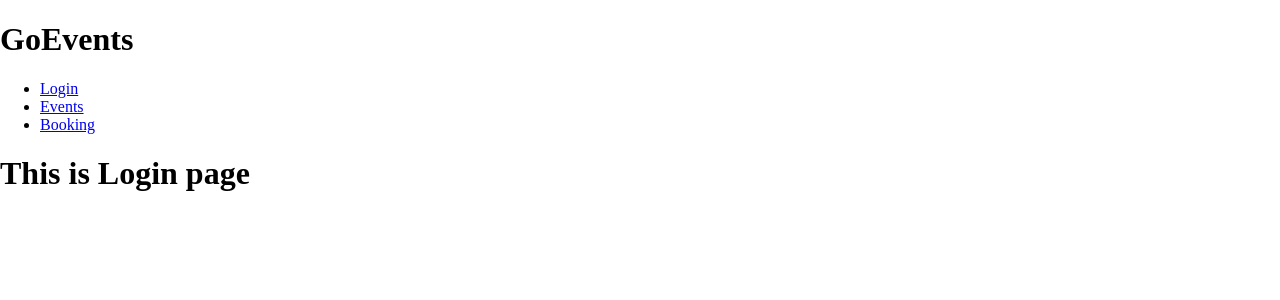
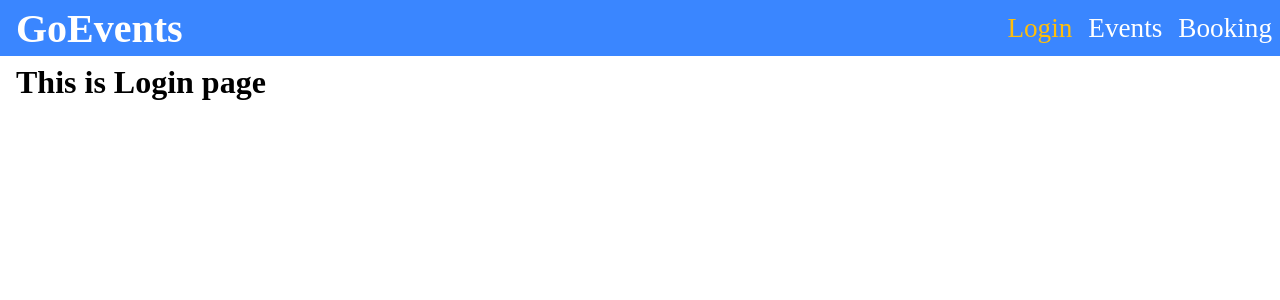
Before and after one commit to hishamss/GraphQL_Events, a React (Create React App) app in the folder client/: page /auth in a window 1280 px wide. Shown: the top 300 px of the page. Built offline with nearby package versions, Linux system fonts and the light colour scheme.

Commit message:
styled navbar

```diff
--- a/client/src/App.js
+++ b/client/src/App.js
@@ -1,4 +1,5 @@
 import React from "react";
+import "./app.css";
 import {
   BrowserRouter as Router,
   Route,
@@ -13,6 +14,7 @@ function App() {
   return (
     <Router>
       <MainNavigation />
+      <main className="mainContainer">
         <Switch>
           <Redirect from="/" to="/auth" exact />
           <Route exact path="/auth" component={LoginPage} />
@@ -20,6 +22,7 @@ function App() {
           <Route exact path="/booking" component={BookingPage} />
           <Route path="/" component={LoginPage} />
         </Switch>
+      </main>
     </Router>
   );
 }
--- /dev/null
+++ b/client/src/app.css
@@ -0,0 +1,3 @@
+.mainContainer {
+  margin: 4rem 1rem;
+}
--- a/client/src/components/Navigation/MainNavigation.js
+++ b/client/src/components/Navigation/MainNavigation.js
@@ -1,9 +1,9 @@
 import React from "react";
 import { NavLink } from "react-router-dom";
-
+import "./style.css";
 function mainNavigation() {
   return (
-    <header>
+    <header className="mainNavigation">
       <div className="mainNavigationLogo">
         <h1>GoEvents</h1>
       </div>
--- /dev/null
+++ b/client/src/components/Navigation/style.css
@@ -0,0 +1,46 @@
+.mainNavigation {
+  background: #3a86ff;
+  height: 3.5rem;
+  width: 100%;
+  position: fixed;
+  top: 0;
+  display: flex;
+  align-items: center;
+  margin: 0;
+  padding: 0 1rem;
+}
+
+.mainNavigationLogo h1 {
+  color: white;
+  font-size: 2.5rem;
+}
+
+.MainNavigationItems {
+  margin-left: auto;
+  margin-right: 1rem;
+}
+.MainNavigationItems ul {
+  list-style: none;
+  display: flex;
+}
+
+.MainNavigationItems li {
+  margin: 0 0.5rem;
+}
+
+/* Navlink in React will render a tag */
+.MainNavigationItems a {
+  text-decoration: none;
+  font-size: 1.7rem;
+  color: white !important;
+}
+
+.MainNavigationItems a:hover,
+.MainNavigationItems a:active {
+  color: #ffbe0b !important;
+  font-weight: bold;
+}
+
+.MainNavigationItems a.active {
+  color: #ffbe0b !important;
+}
```
Lines whose indentation alone changed are shown as unchanged.
